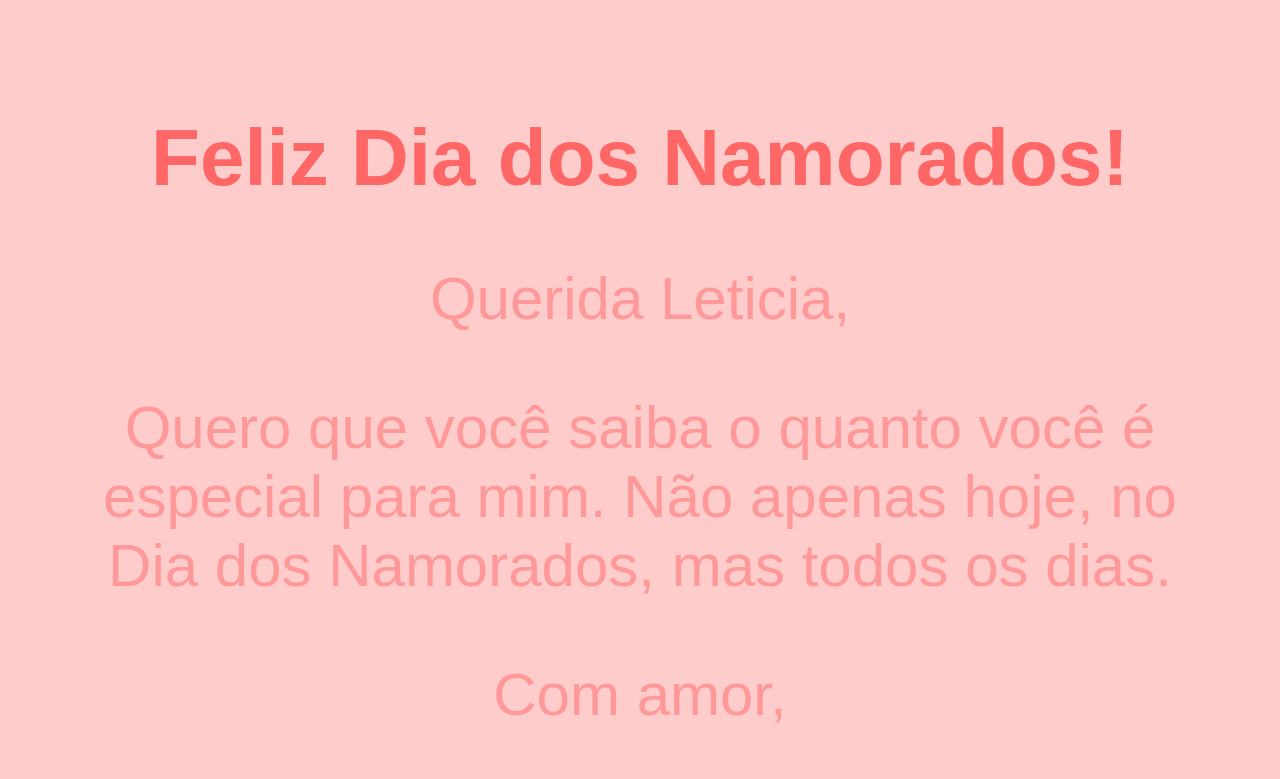
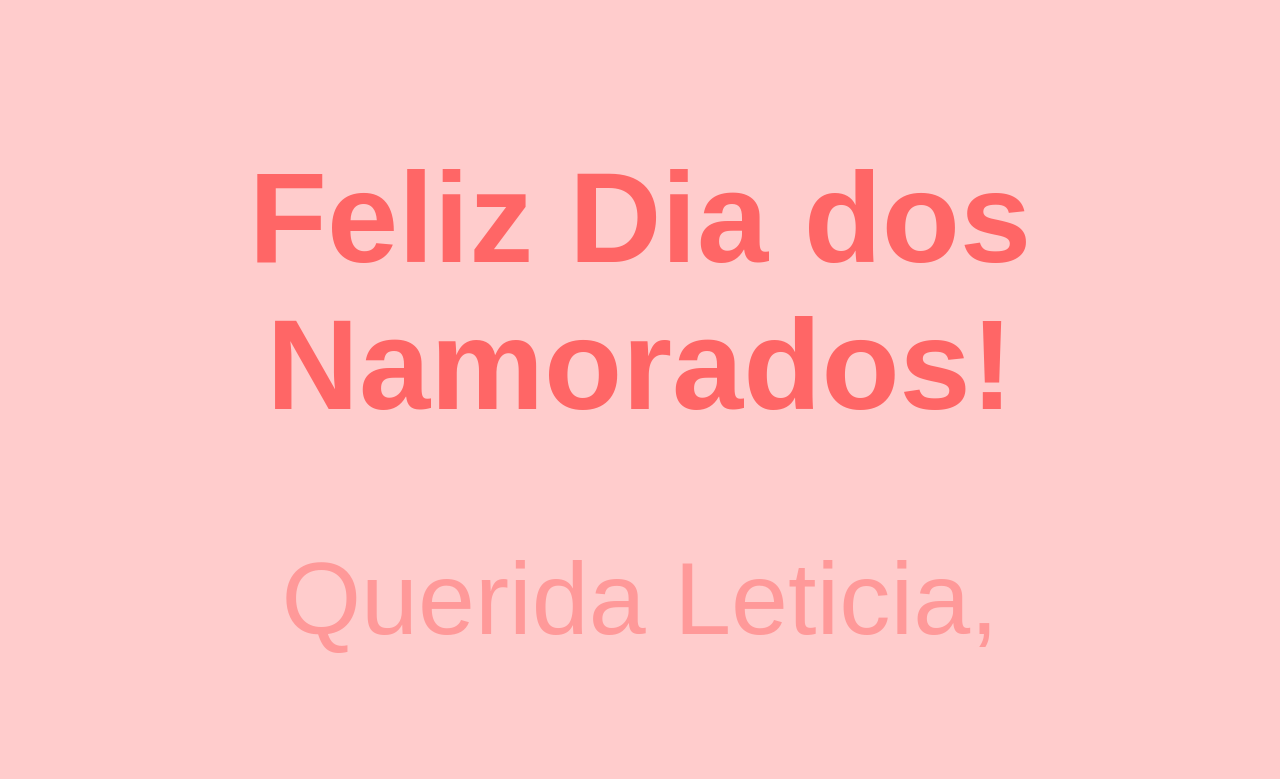
Before and after one commit to RenanFBO/Sites, a plain HTML site: page Diadosnamorados.html in a window 1280 px wide. Shown: the top 779 px of the page. Drawn offline with Linux system fonts and the light colour scheme.

Commit message:
Update Diadosnamorados.html

```diff
--- a/Diadosnamorados.html
+++ b/Diadosnamorados.html
@@ -12,11 +12,11 @@
             position: relative;
         }
         h1 {
-            font-size: 80px;
+            font-size: 10vw;
             color: #ff6666;
         }
         p {
-            font-size: 60px;
+            font-size: 8vw;
             color: #ff9999;
         }
         .heart {
```
